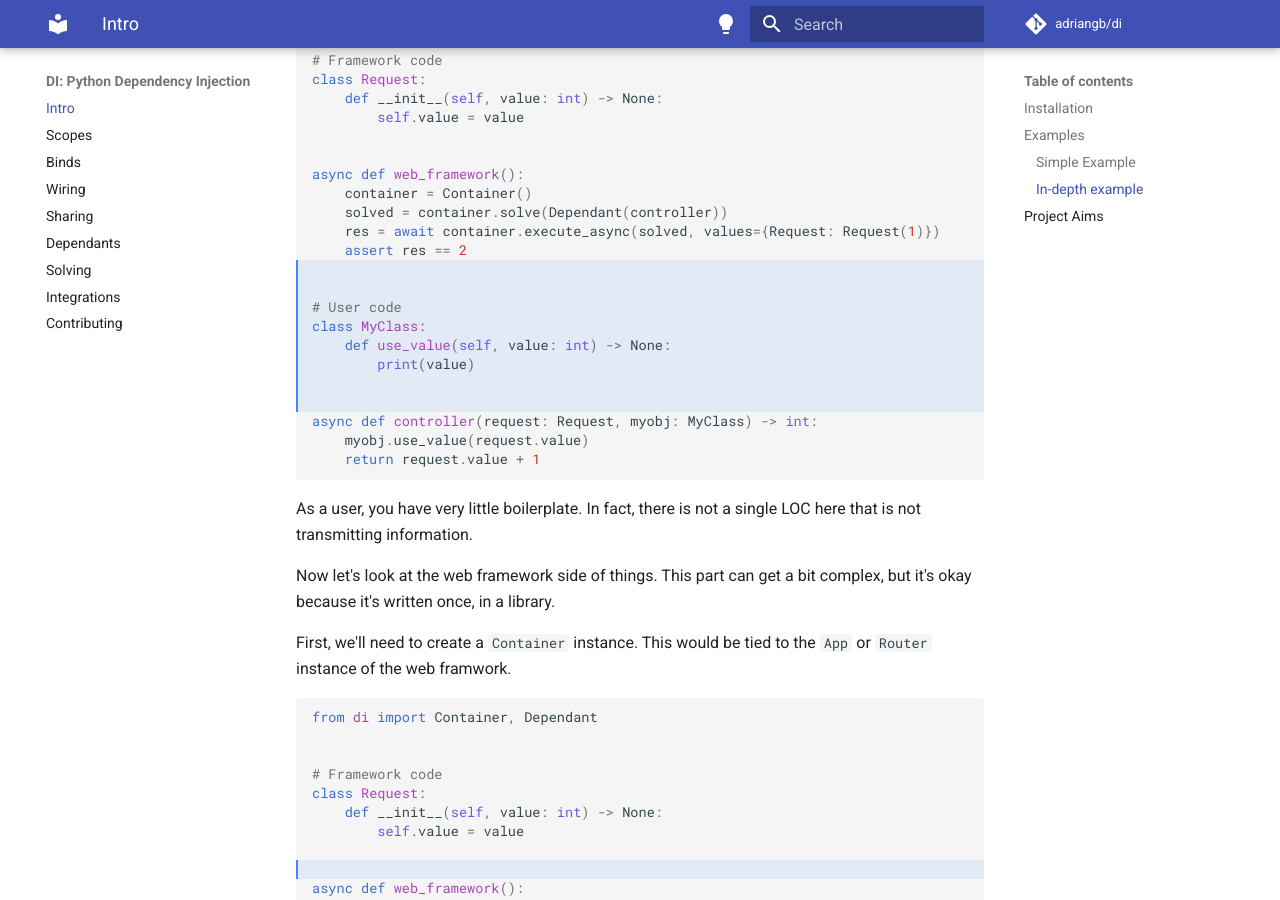
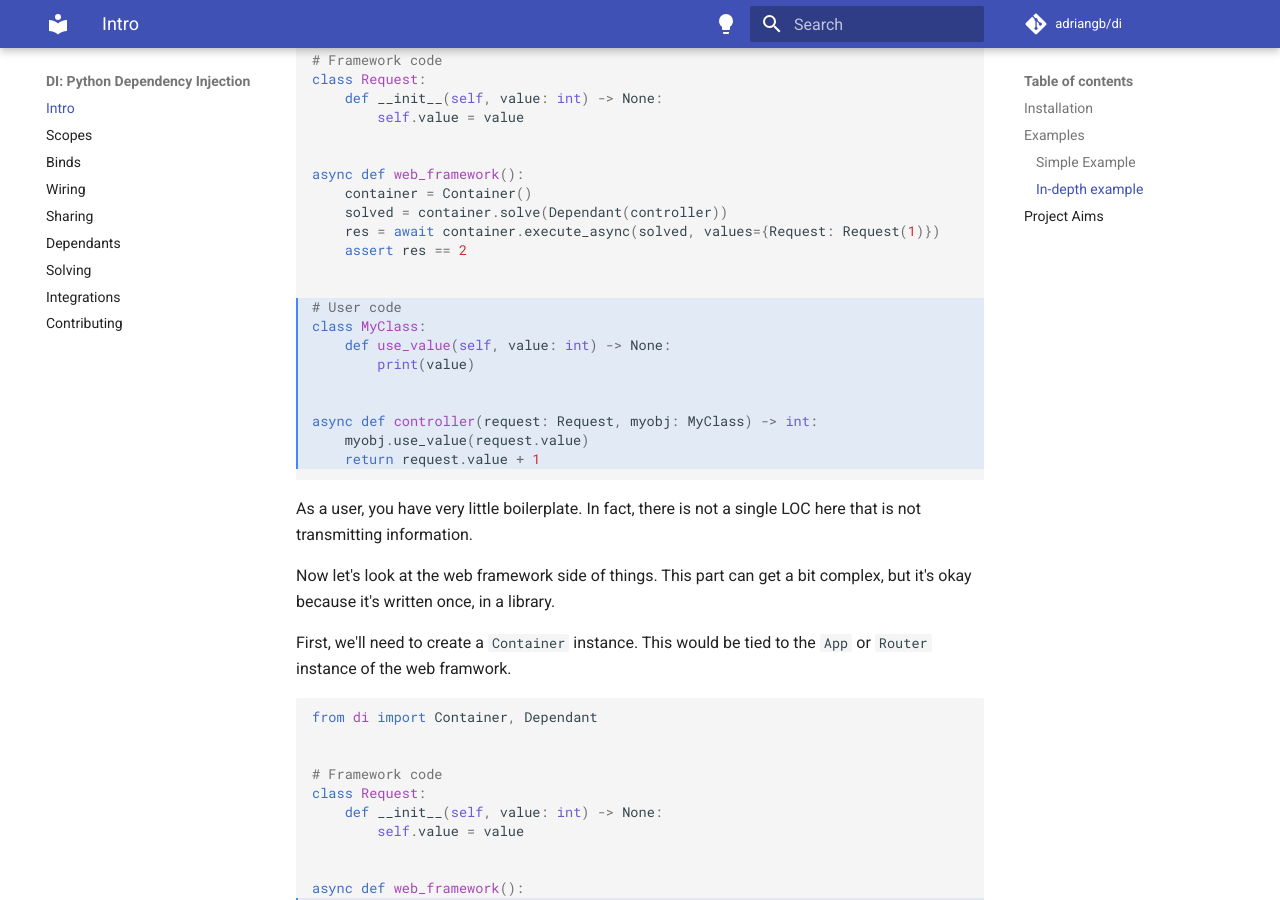
Before and after one commit to adriangb/di, an MkDocs documentation site: the page built from docs/README.md, in a window 1280 px wide and 900 px high, scrolled down 1658 px. Built offline with MkDocs 1.6.1 and Material for MkDocs 9.7.7, drawn with Linux system fonts in a browser that asks for light colours; comment, search, counter and statistics services are not loaded; the version menu is left out.

Commit message:
doc: fix line highlighting after running formatting on code samples

````diff
--- a/docs/README.md
+++ b/docs/README.md
@@ -44,7 +44,7 @@
 
 Let's start by looking at the User's code.
 
-```Python hl_lines="15-22"
+```Python hl_lines="17-25"
 --8<-- "docs/src/web_framework.py"
 ```
 
@@ -57,13 +57,13 @@
 First, we'll need to create a `Container` instance.
 This would be tied to the `App` or `Router` instance of the web framwork.
 
-```Python hl_lines="9"
+```Python hl_lines="11"
 --8<-- "docs/src/web_framework.py"
 ```
 
 Next, we "solve" the users endpoint:
 
-```Python hl_lines="10"
+```Python hl_lines="12"
 --8<-- "docs/src/web_framework.py"
 ```
 
@@ -73,7 +73,7 @@
 
 Finally, we execute the endpoint for each incoming request:
 
-```Python hl_lines="11"
+```Python hl_lines="13-14"
 --8<-- "docs/src/web_framework.py"
 ```
 
--- a/pyproject.toml
+++ b/pyproject.toml
@@ -1,6 +1,6 @@
 [tool.poetry]
 name = "di"
-version = "0.19.7"
+version = "0.19.8"
 description = "Autowiring dependency injection"
 authors = ["Adrian Garcia Badaracco <adrian@adriangb.com>"]
 readme = "README.md"
````
Also changed, not shown: docs/solving.md (+3 -3 lines).
